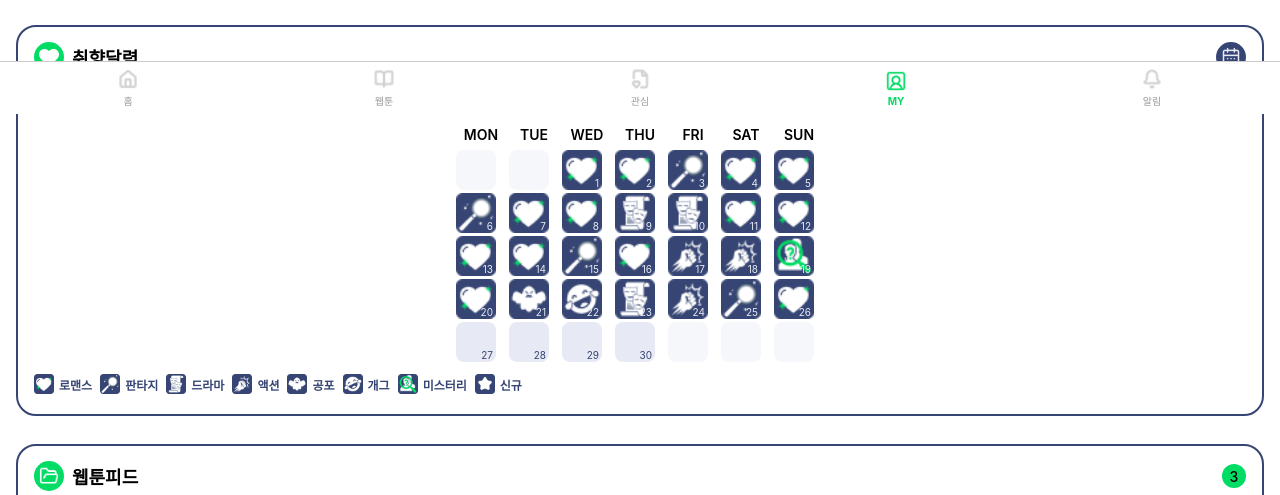
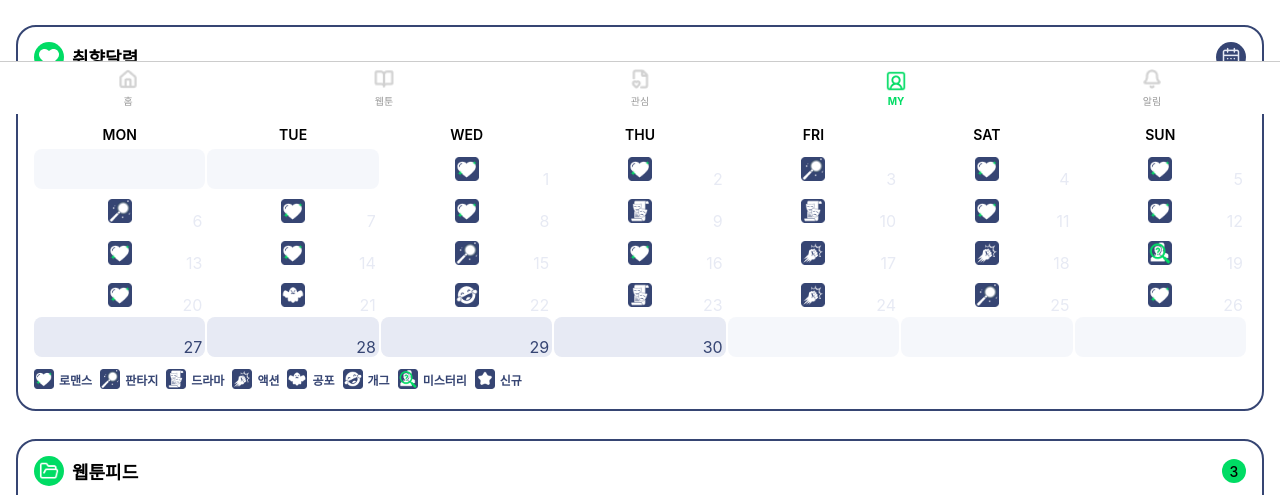
Before and after one commit to yujj9705/naver-webtoon, a plain HTML site: page my-page.html in a window 1280 px wide. Shown: the part 686-1181 px from the top of the page. Drawn offline with Linux system fonts and the light colour scheme; a web font is replaced by a local one.

Commit message:
mypage취향달력 css수정

```diff
--- a/css/my-page.css
+++ b/css/my-page.css
@@ -553,8 +553,9 @@ button.calendar:hover {
 
 .calendar-grid {
   display: grid;
-  grid-template-columns: repeat(7, 50px);
-  gap: 3px;
+  grid-template-columns: repeat(7, minmax(0, 1fr));
+  gap: 2px;
+  width: 100%;
   justify-content: center;
 }
 .cal-day-header {
@@ -579,7 +580,8 @@ button.calendar:hover {
 }
 
 .cal-cell {
-  width: 40px;
+  width: 100%;
+  aspect-ratio: 1/1;
   height: 40px;
   object-fit: contain;
   display: flex;
@@ -589,6 +591,13 @@ button.calendar:hover {
   position: relative;
   cursor: default;
 }
+
+.cal-cell img {
+  width: 60%;
+  height: 60%;
+  object-fit: contain;
+}
+
 .cal-cell.has-genre {
   background: var(--card2);
 }
@@ -600,7 +609,7 @@ button.calendar:hover {
   position: absolute;
   bottom: 2px;
   right: 3px;
-  font-size: 10px;
+  clamp: (8px, 2vw, 10px);
   line-height: 1;
 }
 
```
